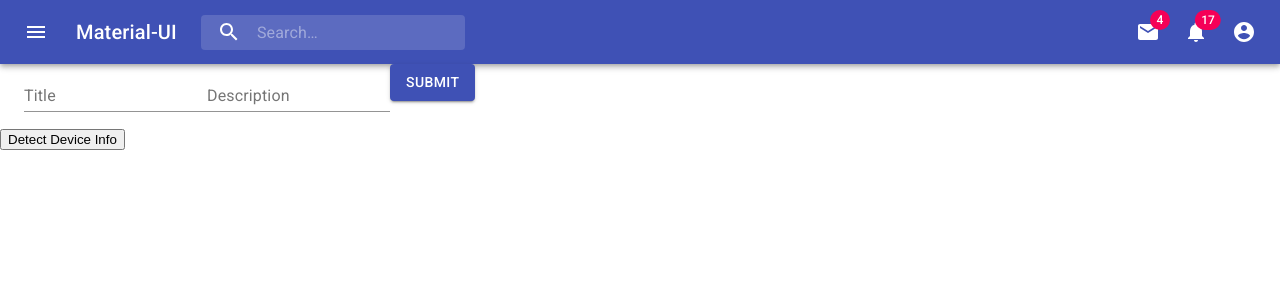
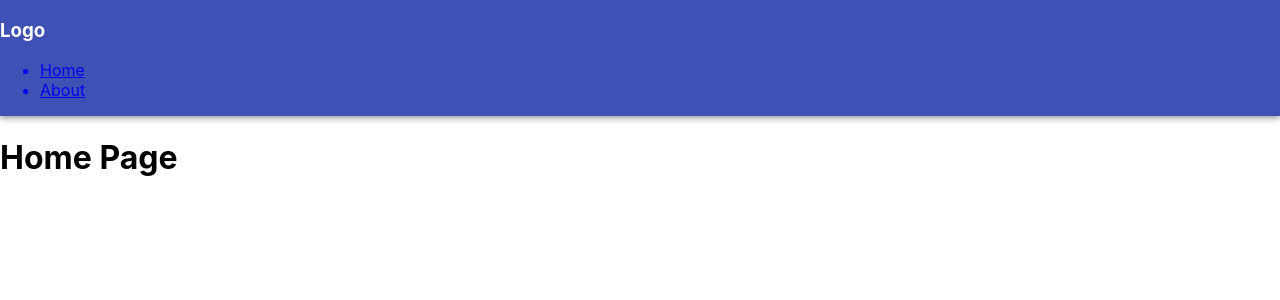
Before and after one commit to sai43/react-basecamp, a React (Create React App) app: page / in a window 1280 px wide. Shown: the top 300 px of the page. Built offline with nearby package versions, Linux system fonts and the light colour scheme.

Commit message:
routing added

```diff
--- a/package.json
+++ b/package.json
@@ -8,6 +8,7 @@
     "@material-ui/styles": "^4.0.2",
     "react": "^16.8.6",
     "react-dom": "^16.8.6",
+    "react-router-dom": "^5.0.1",
     "react-scripts": "3.0.1"
   },
   "scripts": {
--- a/public/index.html
+++ b/public/index.html
@@ -22,36 +22,9 @@
     <title>React App</title>
     <link rel="stylesheet" href="https://fonts.googleapis.com/css?family=Roboto:300,400,500&display=swap" />
     <link rel="stylesheet" href="https://fonts.googleapis.com/icon?family=Material+Icons" />
-
-    <script
-  src="https://code.jquery.com/jquery-3.4.1.min.js"
-  integrity="sha256-CSXorXvZcTkaix6Yvo6HppcZGetbYMGWSFlBw8HfCJo="
-  crossorigin="anonymous"></script>
-  <!-- <script src="https://cdn.jsdelivr.net/npm/mobile-detect@1.4.3/mobile-detect.min.js"></script> -->
-  <script src="https://cdnjs.cloudflare.com/ajax/libs/mobile-detect/1.4.3/mobile-detect.min.js"></script>
-
-  <!-- <script src="mobile-detect.js"></script> -->
-
-
   </head>
   <body>
     <noscript>You need to enable JavaScript to run this app.</noscript>
     <div id="root"></div>
-
-    <div id="wrapper">
-      <button id="detect-btn">Detect Device Info</button>
-    </div>
-
-      <script>
-        $('#detect-btn').click(function(){
-          var detector = new MobileDetect(window.navigator.userAgent);
-          console.log("Mobile: " + detector.mobile());
-          console.log("Phone: " + detector.phone());
-          console.log("Tablet: " + detector.tablet());
-          console.log("OS: " + detector.os());
-          console.log("User Agent: " + detector.userAgent());
-        });
-      </script>
-
   </body>
 </html>
--- a/src/App.js
+++ b/src/App.js
@@ -1,16 +1,21 @@
 import React from 'react';
-import Post from './components/posts/posts'
-import PrimarySearchAppBar from './shared/components/AppBar';
-import Container from '@material-ui/core/Container';
+import { BrowserRouter as Router, Route, Switch } from "react-router-dom";
+import Home from './components/home/Home';
+import About from './components/about/About';
+import Nav from './components/nav/Nav';
 
 function App() {
   return (
-    <div className="App">
-        <PrimarySearchAppBar />
-        <Container maxWidth="lg">
-          <Post />
-        </Container>
-    </div>
+    <Router>
+        <div className="App">
+          <Nav />
+          <Switch>
+            <Route path="/" exact component={Home} />
+            <Route path="/about" component={About} />
+          </Switch>
+        </div>
+    </Router>
+
   );
 }
 
--- /dev/null
+++ b/src/components/about/About.js
@@ -0,0 +1,11 @@
+import React from 'react';
+
+function About() {
+  return (
+        <div>
+            <h1>About Page</h1>
+        </div>
+  );
+}
+
+export default About;
--- /dev/null
+++ b/src/components/home/Home.js
@@ -0,0 +1,11 @@
+import React from 'react';
+
+function Home() {
+  return (
+        <div>
+            <h1>Home Page</h1>
+        </div>
+  );
+}
+
+export default Home;
--- /dev/null
+++ b/src/components/nav/Nav.js
@@ -0,0 +1,105 @@
+import React from 'react';
+import { Link } from "react-router-dom";
+import { fade, makeStyles } from '@material-ui/core/styles';
+import AppBar from '@material-ui/core/AppBar';
+import Toolbar from '@material-ui/core/Toolbar';
+import IconButton from '@material-ui/core/IconButton';
+import Typography from '@material-ui/core/Typography';
+import InputBase from '@material-ui/core/InputBase';
+import Badge from '@material-ui/core/Badge';
+import MenuItem from '@material-ui/core/MenuItem';
+import Menu from '@material-ui/core/Menu';
+import MenuIcon from '@material-ui/icons/Menu';
+import SearchIcon from '@material-ui/icons/Search';
+import AccountCircle from '@material-ui/icons/AccountCircle';
+import MailIcon from '@material-ui/icons/Mail';
+import NotificationsIcon from '@material-ui/icons/Notifications';
+import MoreIcon from '@material-ui/icons/MoreVert';
+
+const useStyles = makeStyles(theme => ({
+    grow: {
+      flexGrow: 1,
+    },
+    menuButton: {
+      marginRight: theme.spacing(2),
+    },
+    title: {
+      display: 'none',
+      [theme.breakpoints.up('sm')]: {
+        display: 'block',
+      },
+    },
+    search: {
+      position: 'relative',
+      borderRadius: theme.shape.borderRadius,
+      backgroundColor: fade(theme.palette.common.white, 0.15),
+      '&:hover': {
+        backgroundColor: fade(theme.palette.common.white, 0.25),
+      },
+      marginRight: theme.spacing(2),
+      marginLeft: 0,
+      width: '100%',
+      [theme.breakpoints.up('sm')]: {
+        marginLeft: theme.spacing(3),
+        width: 'auto',
+      },
+    },
+    searchIcon: {
+      width: theme.spacing(7),
+      height: '100%',
+      position: 'absolute',
+      pointerEvents: 'none',
+      display: 'flex',
+      alignItems: 'center',
+      justifyContent: 'center',
+    },
+    inputRoot: {
+      color: 'inherit',
+    },
+    inputInput: {
+      padding: theme.spacing(1, 1, 1, 7),
+      transition: theme.transitions.create('width'),
+      width: '100%',
+      [theme.breakpoints.up('md')]: {
+        width: 200,
+      },
+    },
+    sectionDesktop: {
+      display: 'none',
+      [theme.breakpoints.up('md')]: {
+        display: 'flex',
+      },
+    },
+    sectionMobile: {
+      display: 'flex',
+      [theme.breakpoints.up('md')]: {
+        display: 'none',
+      },
+    },
+  }));
+
+
+
+function Nav() {
+    const classes = useStyles();
+
+    return (
+      <div className={classes.grow}>
+        <AppBar position="static">
+          <nav>
+            <h3>Logo</h3>
+            <ul className="nav-links">
+              <Link to="/">
+                <li>Home</li>
+              </Link>
+              <Link to="/about">
+                <li>About</li>
+              </Link>
+            </ul>
+          </nav>
+        </AppBar>
+      </div>
+    );
+}
+
+export default Nav;
```
Also changed, not shown: 1 other file (tests, documents, lock files or other folders).
